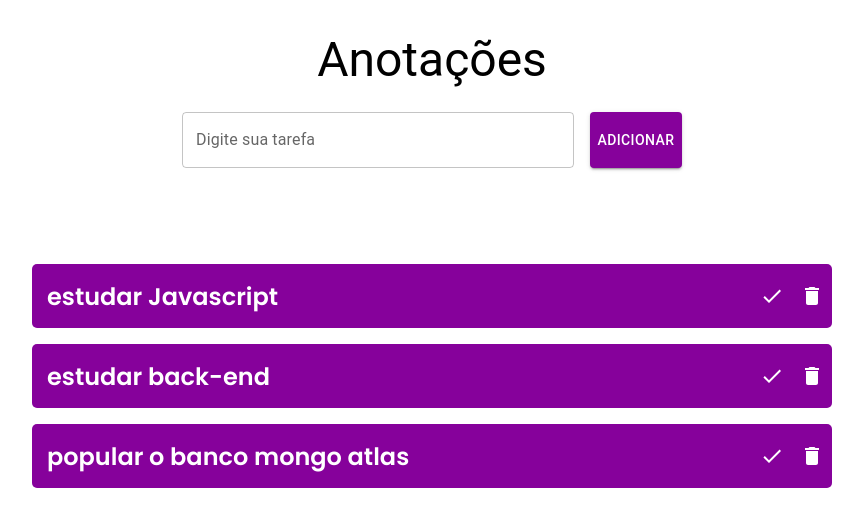
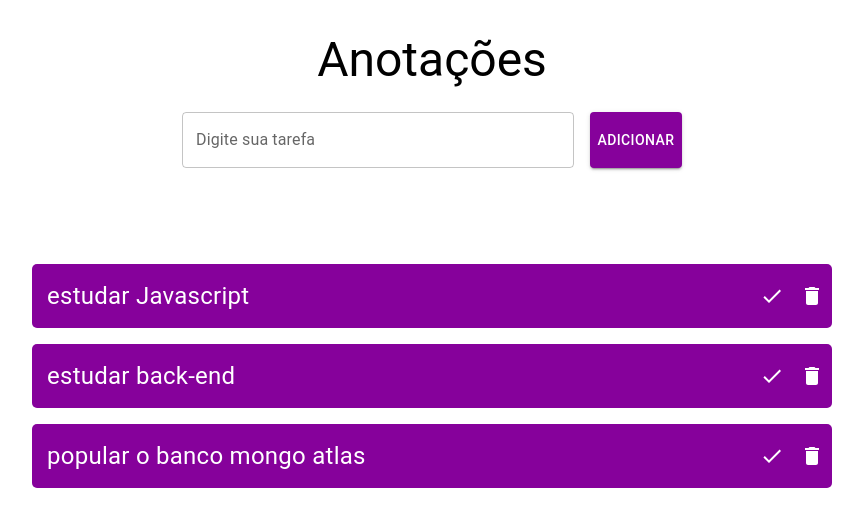
Before and after one commit to RafaelBerger/todoapp, a React (Create React App) app: page / in a window 1280 px wide. Shown: the top 526 px of the page, without its empty margins (208-1071 px from the left). Built offline with nearby package versions, Linux system fonts and the light colour scheme.

Commit message:
Class mudado para ClassName

```diff
--- a/src/component/taskBar/TaskBar.jsx
+++ b/src/component/taskBar/TaskBar.jsx
@@ -1,22 +1,22 @@
-import CheckIcon from '@mui/icons-material/Check';
-import DeleteIcon from '@mui/icons-material/Delete';
-import Box from '@mui/material/Box';
-import IconButton from '@mui/material/IconButton';
-import Typography from '@mui/material/Typography';
-import './TaskBar.scss';
+import CheckIcon from "@mui/icons-material/Check";
+import DeleteIcon from "@mui/icons-material/Delete";
+import Box from "@mui/material/Box";
+import IconButton from "@mui/material/IconButton";
+import Typography from "@mui/material/Typography";
+import "./TaskBar.scss";
 
 export default function TaskBar({ taskTitle }) {
   return (
     <Box className='taskbar-box'>
-      <Typography class='taskbar-title' component='span' variant='body2'>
+      <Typography className='taskbar-title' component='span' variant='body2'>
         {taskTitle}
       </Typography>
       <Box className='taskbar-icons'>
         <IconButton>
-          <CheckIcon sx={{ color: 'white' }} />
+          <CheckIcon sx={{ color: "white" }} />
         </IconButton>
         <IconButton>
-          <DeleteIcon sx={{ color: 'white' }} />
+          <DeleteIcon sx={{ color: "white" }} />
         </IconButton>
       </Box>
     </Box>
```
